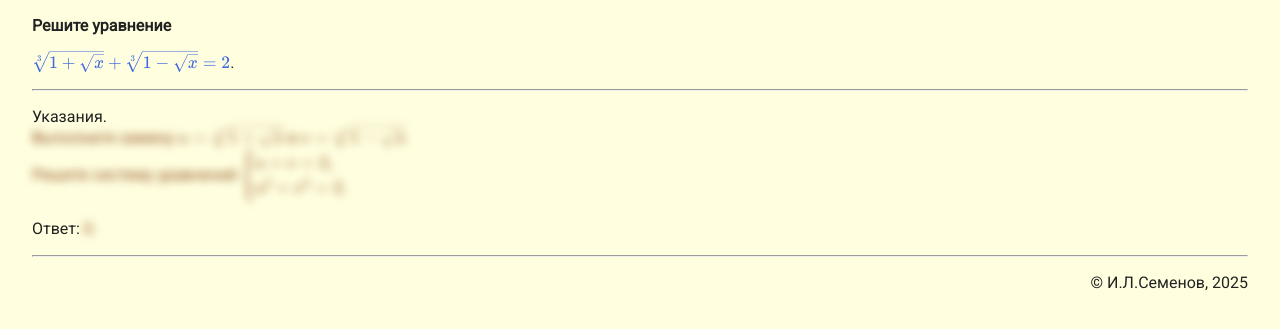
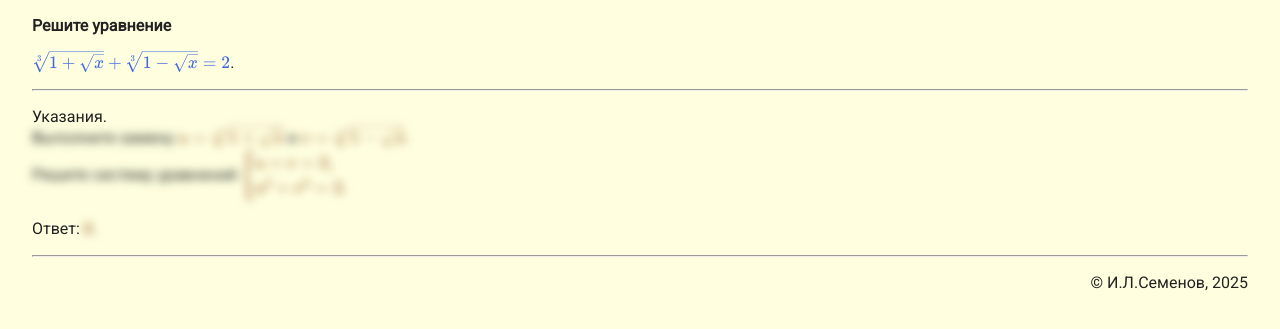
Before and after one commit to igorlsemenov/math, a Jekyll site: the page built from алгебра/сканави/6.037.md, in a window 1280 px wide. Shown: the top 329 px of the page. Built offline with Jekyll 4.4.1, drawn with Linux system fonts in a browser that asks for light colours.

Commit message:
Update default.html

```diff
--- a/_layouts/default.html
+++ b/_layouts/default.html
@@ -47,7 +47,7 @@
       }
       a { font-style: italic; font-size: 90%; }
       .katex { color: RoyalBlue; font-size: 1.1em !important; }
-      .blured, .blured .katex { color: SaddleBrown; }
+      .blured .katex { color: SaddleBrown; }
       .footer { text-align: end; }
     </style>
   </head>
```
